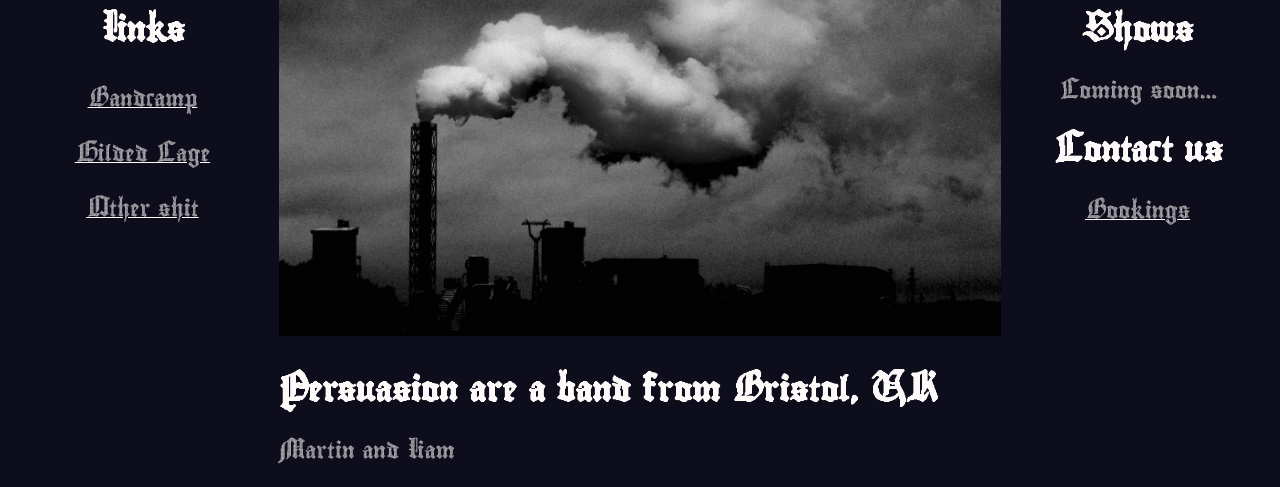
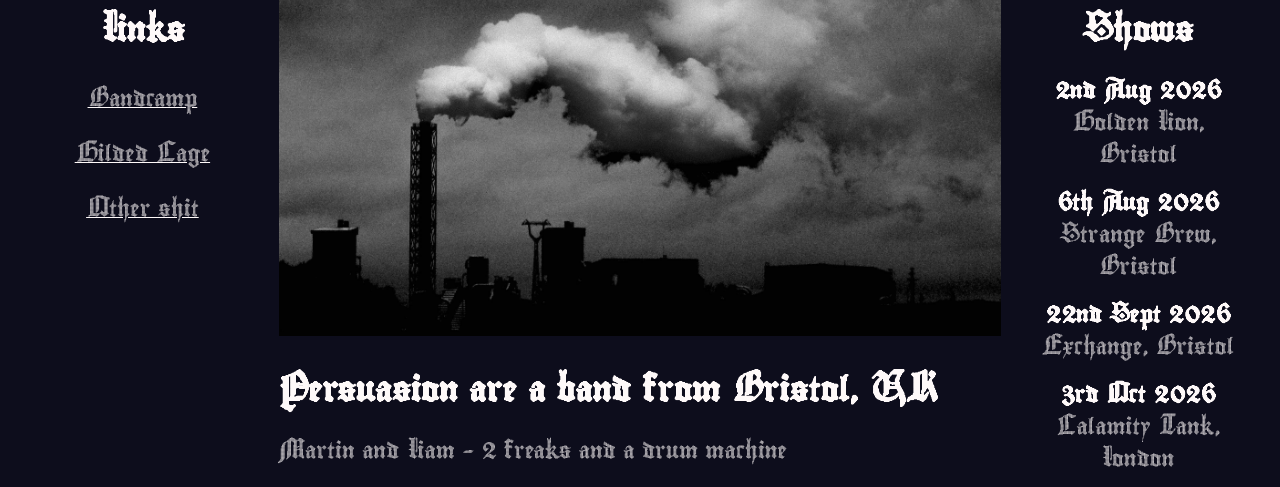
Before and after one commit to mbrignall/persuasion-site, a plain HTML site: page index.html in a window 1280 px wide. Shown: the part 412-899 px from the top of the page. Drawn offline with Linux system fonts and the light colour scheme.

Commit message:
Updating shows and desc

```diff
--- a/index.html
+++ b/index.html
@@ -24,12 +24,15 @@
       <div class="main">
         <img class="smoke" src="../assets/img/smokestack.jpg" alt="smoking chimneys of doom"/>
         <h2>Persuasion are a band from Bristol, UK</h2>
-        <p>Martin and Liam</p>
+        <p>Martin and Liam - 2 freaks and a drum machine</p>
       </div>
       <div class="right">
         <img class="p-logo" src="../assets/img/p-no-bg.png" alt="P Logo"/>
         <h2>Shows</h2>
-        <p>Coming soon...</p>
+        <p><b>2nd Aug 2026</b> Golden Lion, Bristol</p>
+	<p><b>6th Aug 2026</b> Strange Brew, Bristol</p>
+	<p><b>22nd Sept 2026</b> Exchange, Bristol</p>
+	<p><b>3rd Oct 2026</b> Calamity Tank, London</p>
 	<h2>Contact us</h2>
 	<p><a href="mailto:shout@wearepersuasion.com">Bookings</a></p>
       </div>
```
